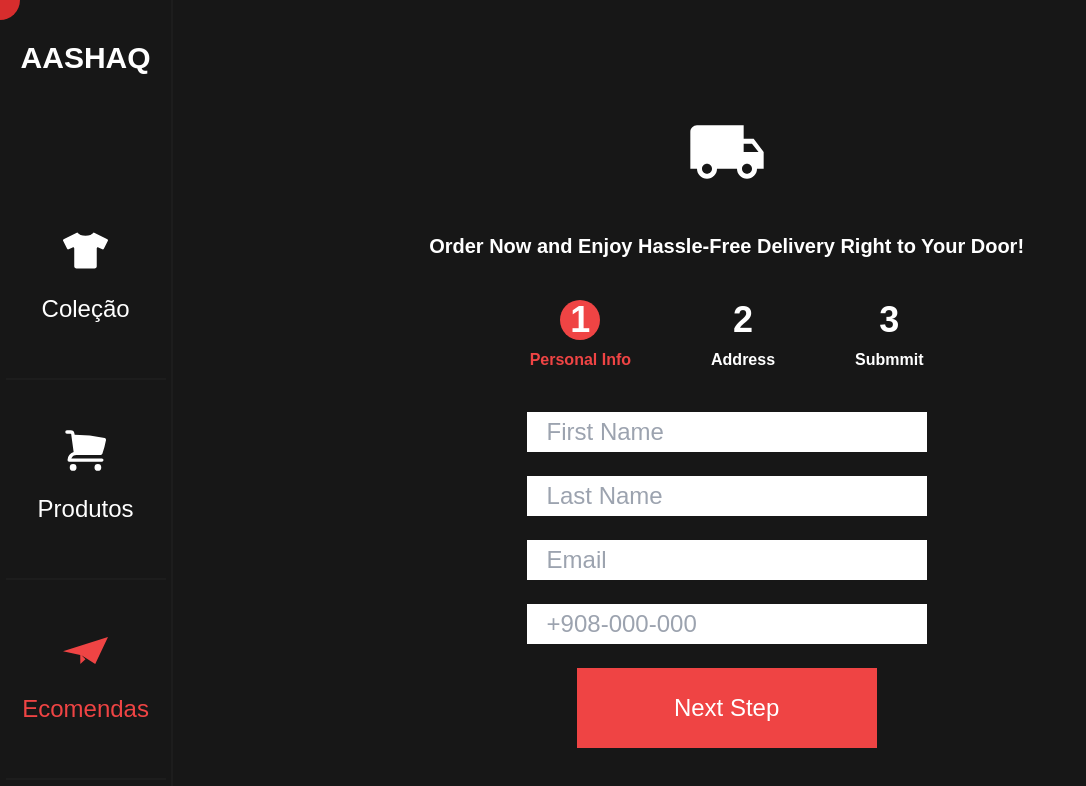
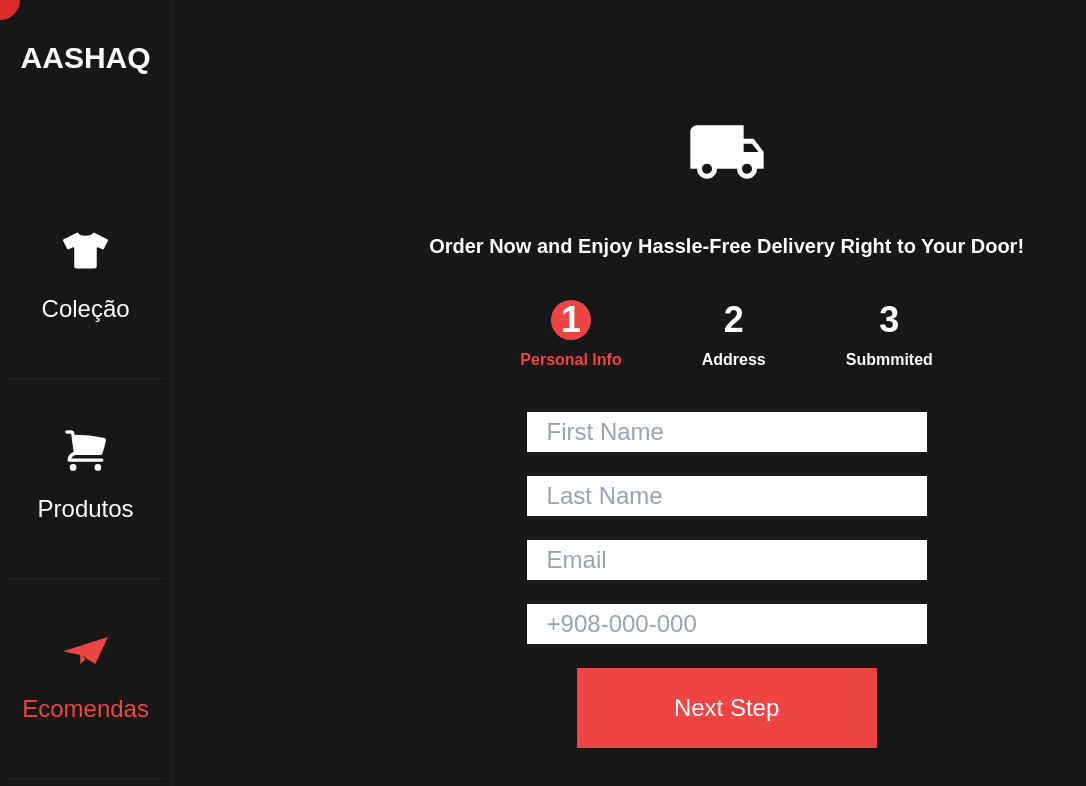
Before and after one commit to Satumbo9/aashaqclothing, a Next.js app in the folder aashaqweb/: page /Orders in a window 1280 px wide. Shown: the top 786 px of the page, without its empty margins (0-1086 px from the left). Built offline with nearby package versions, Linux system fonts and the light colour scheme.

Commit message:
Project on going -> Orders form more to add -> Update for today

```diff
--- a/aashaqweb/app/(about)/page.tsx
+++ b/aashaqweb/app/(about)/page.tsx
@@ -21,6 +21,7 @@ import { FaHeart, FaPeace } from "react-icons/fa6";
 import { BiSolidPlaneAlt } from "react-icons/bi";
 import { FaEarthAfrica } from "react-icons/fa6";
 import { CgGym } from "react-icons/cg";
+import { motion } from "framer-motion";
 
 const About = () => {
   const logoTextRef = useRef(null);
@@ -90,7 +91,13 @@ const About = () => {
       onMouseMove={(e) => MouseMovePlane(e)}
       className="max-h[100vh] relative flex h-screen w-screen max-w-[100%] flex-col items-center justify-center gap-10 bg-[--background-primary] text-white"
     >
-      <div ref={PlaneRef1} className="absolute h-screen w-screen max-sm:hidden">
+      {/* <motion.div
+        initial={{ y: -30 }}
+        animate={{ y: 0 }}
+        transition={{ duration: 1 }}
+        ref={PlaneRef1}
+        className="absolute h-screen w-screen max-sm:hidden"
+      >
         <div className="absolute right-[80%] top-[70%] flex h-40 w-40 flex-col items-center justify-center">
           Passion
           <CiShirt className="h-32 w-32 text-white" />
@@ -103,8 +110,14 @@ const About = () => {
           Peace
           <FaPeace className="h-full w-full text-yellow-500" />
         </div>
-      </div>
-      <div ref={PlaneRef2} className="absolute size-full max-sm:hidden">
+      </motion.div>
+      <motion.div
+        initial={{ x: -100 }}
+        animate={{ x: 0 }}
+        transition={{ duration: 1 }}
+        ref={PlaneRef2}
+        className="absolute size-full max-sm:hidden"
+      >
         <div className="absolute right-[45%] top-[70%] flex h-32 w-32 flex-col items-center justify-center">
           Your favorite spot
           <BiSolidPlaneAlt className="h-full w-full text-sky-500" />
@@ -117,7 +130,7 @@ const About = () => {
           Health
           <CgGym className="h-full w-full text-pink-500" />
         </div>
-      </div>
+      </motion.div> */}
       <div className="z-10 flex w-2/4 flex-col items-center justify-center gap-1 text-center">
         <p className="z-10 text-9xl font-bold max-sm:text-xl">Aashaq</p>
       </div>
--- a/aashaqweb/components/ui/Forms.tsx
+++ b/aashaqweb/components/ui/Forms.tsx
@@ -12,6 +12,7 @@ import { nanoid } from "nanoid";
 import Image from "next/image";
 import shop1 from "../img/shop1.svg";
 import shop2 from "../img/shop2.svg";
+import { motion } from "framer-motion";
 
 //Schemas
 const OrderSchema = z.object({
@@ -40,17 +41,22 @@ export const Orders = () => {
   const steps = [
     {
       text: "Personal Info",
-      id: 1,
+      id: 0,
+      number: 1,
     },
     {
       text: "Address",
-      id: 2,
+      id: 1,
+      number: 2,
     },
     {
-      text: "Submmit",
-      id: 3,
+      text: "Submmited",
+      id: 2,
+      number: 3,
     },
   ];
+
+  console.log("Steps Length : ", steps.length);
 
   const {
     register,
@@ -64,31 +70,53 @@ export const Orders = () => {
 
   return (
     <div className="flex size-full flex-col items-center">
-      <div className="mt-[80px] flex items-center justify-center gap-6">
+      <motion.div
+        initial={{ x: "100vw", opacity: 0 }}
+        animate={{ x: 0, opacity: 1 }}
+        transition={{ duration: 0.2 }}
+        className="mt-[80px] flex items-center justify-center gap-6"
+      >
         <FormData
           className="mt-[100px] flex h-[500px] w-[600px] flex-col items-center justify-center gap-10"
           name="name"
           onSubmit={handleSubmit(onSubmit)}
         >
           <div className="flex flex-col items-center justify-center gap-10">
-            <MdLocalShipping className="h-20 w-20 text-white" />
+            <MdLocalShipping
+              className={`h-20 w-20 text-white ${
+                CurrentStep === steps.length - 1 ? "text-green-500" : null
+              }`}
+            />
             <p className="text-xl font-semibold">
               Order Now and Enjoy Hassle-Free Delivery Right to Your Door!
             </p>
             <div className="flex gap-20 font-bold">
-              {steps.map((item, index) => {
+              {steps.map((item) => {
                 return (
                   <div
+                    key={item.id}
                     className={`flex flex-col items-center justify-center gap-2`}
                   >
                     <p
-                      className={`text-4xl ${index === CurrentStep ? "flex h-10 w-10 items-center justify-center rounded-full bg-red-500 text-white" : null}`}
+                      className={`text-4xl ${
+                        item.id === CurrentStep && item.id === steps.length - 1
+                          ? "flex h-10 w-10 items-center justify-center rounded-full bg-green-500 text-white"
+                          : item.id === CurrentStep && item.id !== 2
+                            ? "flex h-10 w-10 items-center justify-center rounded-full bg-red-500"
+                            : null
+                      }`}
                       key={item.id}
                     >
-                      {item.id}
+                      {item.number}
                     </p>
                     <p
-                      className={`${index === CurrentStep ? "text-red-500" : null} `}
+                      className={`${
+                        item.id === CurrentStep && item.id === steps.length - 1
+                          ? "text-green-500"
+                          : item.id === CurrentStep && item.id !== 2
+                            ? "text-red-500"
+                            : null
+                      }`}
                     >
                       {item.text}
                     </p>
@@ -98,7 +126,7 @@ export const Orders = () => {
             </div>
           </div>
           {CurrentStep === 0 && (
-            <div className="flex flex-col items-center justify-center gap-6">
+            <motion.div className="flex flex-col items-center justify-center gap-6">
               <InputForm
                 placeholder="First Name"
                 label="Name"
@@ -129,11 +157,15 @@ export const Orders = () => {
                 className="h-20 w-[300px] bg-red-500 hover:bg-red-400"
                 label="Next Step"
               />
-            </div>
+            </motion.div>
           )}
 
           {CurrentStep === 1 && (
-            <div className="flex flex-col items-center justify-center gap-6">
+            <motion.div
+              initial={{ y: -10 }}
+              animate={{ y: 30 }}
+              className="flex flex-col items-center justify-center gap-6"
+            >
               <InputForm
                 placeholder="Address"
                 label="Address"
@@ -166,15 +198,19 @@ export const Orders = () => {
                   label="Submmit"
                 />
               </div>
-            </div>
+            </motion.div>
           )}
           {CurrentStep === 2 && (
-            <div>
-              <p className="mt-10 text-9xl">Thank</p>
-            </div>
+            <motion.div
+              initial={{ y: -50 }}
+              animate={{ y: 0 }}
+              transition={{ duration: 0.3 }}
+            >
+              <p className="mt-10 text-9xl text-green-500">Thank</p>
+            </motion.div>
           )}
         </FormData>
-      </div>
+      </motion.div>
     </div>
   );
 };
--- a/aashaqweb/package.json
+++ b/aashaqweb/package.json
@@ -10,6 +10,7 @@
   },
   "dependencies": {
     "@hookform/resolvers": "^3.9.0",
+    "framer-motion": "^11.11.8",
     "gsap": "^3.12.5",
     "nanoid": "^5.0.7",
     "next": "14.2.15",
```
Also changed, not shown: 1 other file (tests, documents, lock files or other folders).
